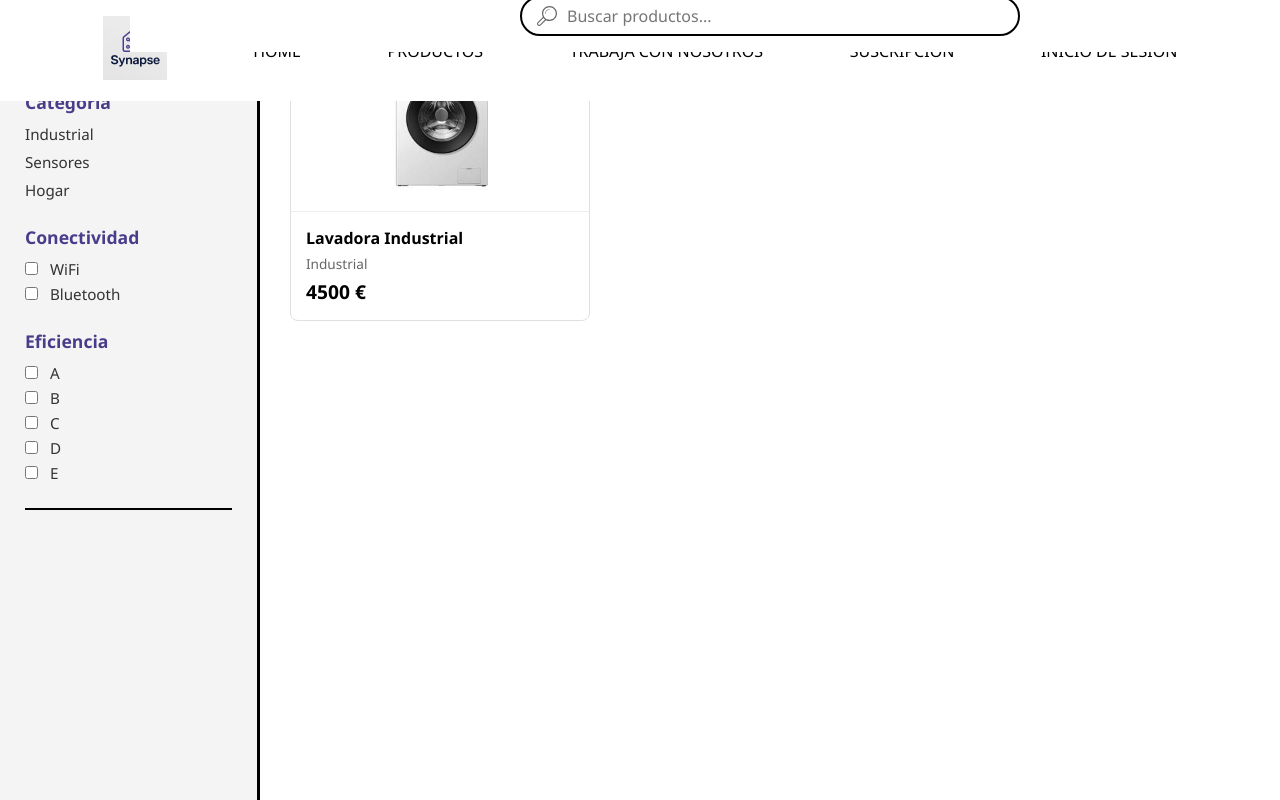
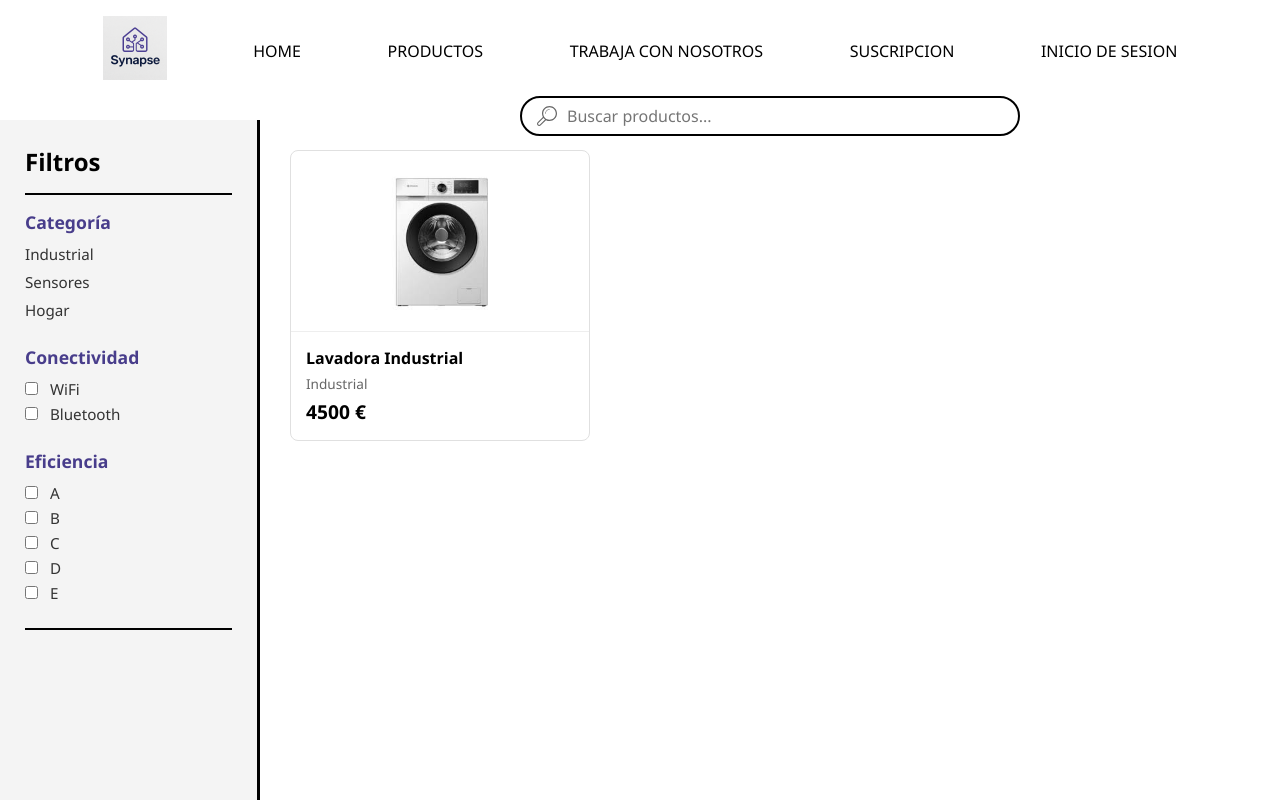
Before and after one commit to SynapseDevTeam/front_web, a React (Create React App) app in the folder front_synapse/: page /productos in a window 1280 px wide. Shown: the top 800 px of the page. Built offline with nearby package versions, Linux system fonts and the light colour scheme.

Commit message:
pequeños cambios en los estilos para que se ajuste a la cabecera

```diff
--- a/front_synapse/src/productos/productos.css
+++ b/front_synapse/src/productos/productos.css
@@ -14,6 +14,7 @@
   display: flex;
   min-height: 100vh;
   width: 100%;
+  margin-top: 15vh;
 }
 
 /*
@@ -78,9 +79,10 @@
   width: 100%;
   display: flex;
   justify-content: center;
-  margin-top: -20px;
+  margin-top: 10vh;
   margin-bottom: 40px;
   border:none;
+  background: none;
 }
 
 .search-bar {
@@ -92,7 +94,7 @@
   padding: 5px 15px;
   border: 2px solid #000;
   border-radius: 50px;
-  background-color: white;
+
 }
 
 .search-bar:focus-within {
```
